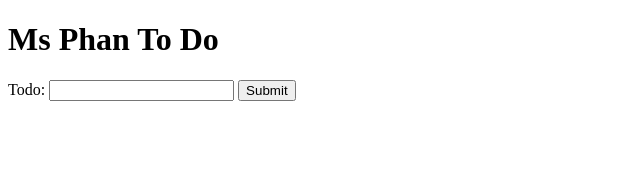
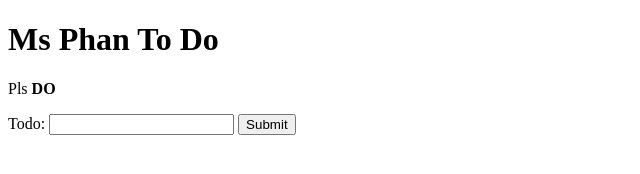
Before and after one commit to cpsggisc/mytodo, a plain HTML site: page index.html in a window 1280 px wide. Shown: the whole page, without its empty margins (0-640 px from the left). Drawn offline with Linux system fonts and the light colour scheme.

Commit message:
Update index.html

```diff
--- a/index.html
+++ b/index.html
@@ -9,6 +9,7 @@
     <!-- this is a comment
     this is a second comment
     -->
+    <p>Pls <b>DO</b></p>
     <form action="">
       Todo: <input type="text" required />
       <input type="submit" />
```
